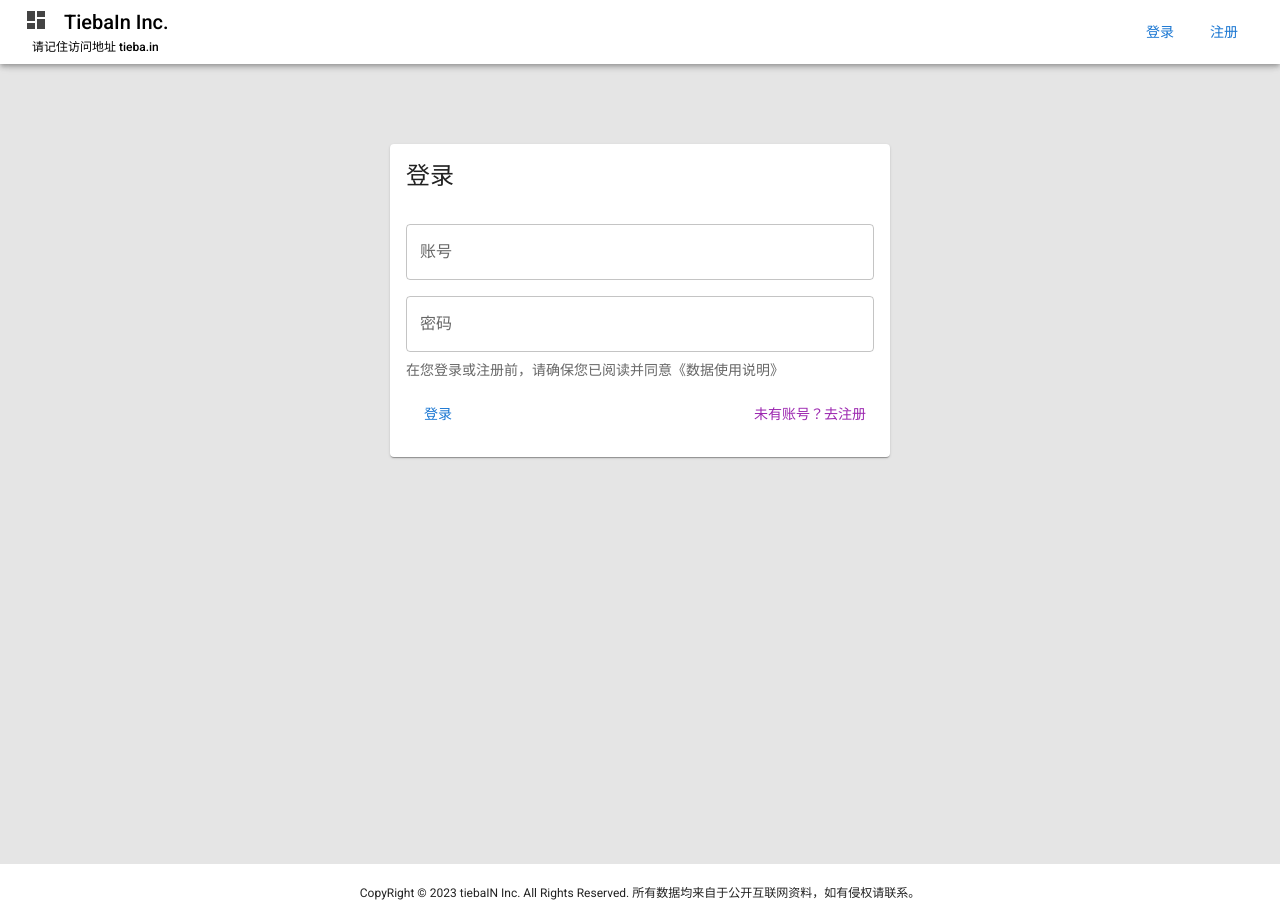
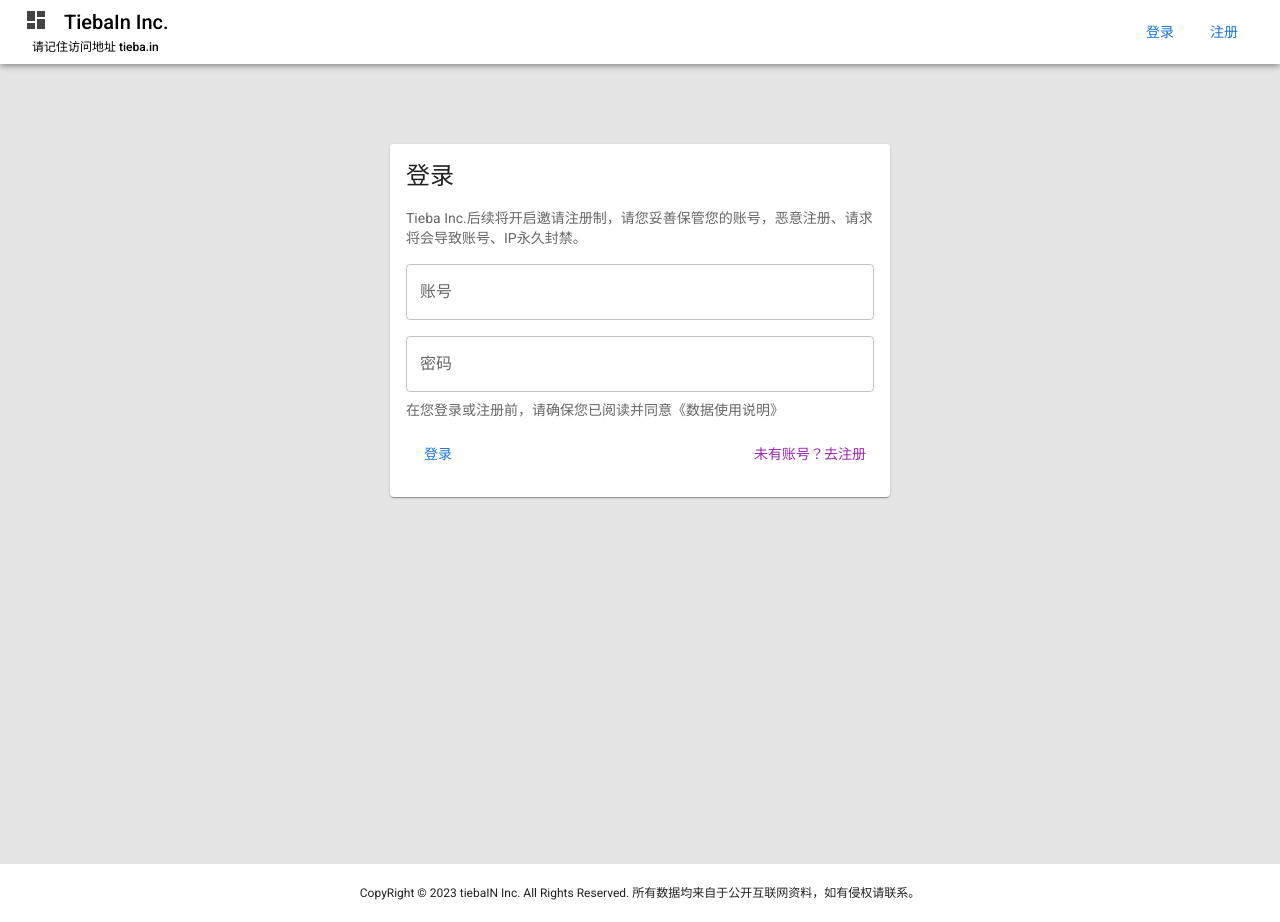
Before and after one commit to XiaTiaoQAQ/tieba818-nextjs, a Next.js app: page /loginOrRegister in a window 1280 px wide. Built offline with nearby package versions, Linux system fonts and the light colour scheme.

Commit message:
1. 新增警告

```diff
--- a/app/loginOrRegister/page.js
+++ b/app/loginOrRegister/page.js
@@ -101,6 +101,9 @@ export default function LoginOrRegister({searchParams: {mode = 'login'}}) {
                         <StyledTitle variant="h5">
                             {isLoginMode ? '登录' : '注册'}
                         </StyledTitle>
+                        <Typography variant="body2" color="textSecondary" align="left">
+                            Tieba Inc.后续将开启邀请注册制，请您妥善保管您的账号，恶意注册、请求将会导致账号、IP永久封禁。
+                        </Typography>
                         <StyledTextField
                             label="账号"
                             variant="outlined"
```
